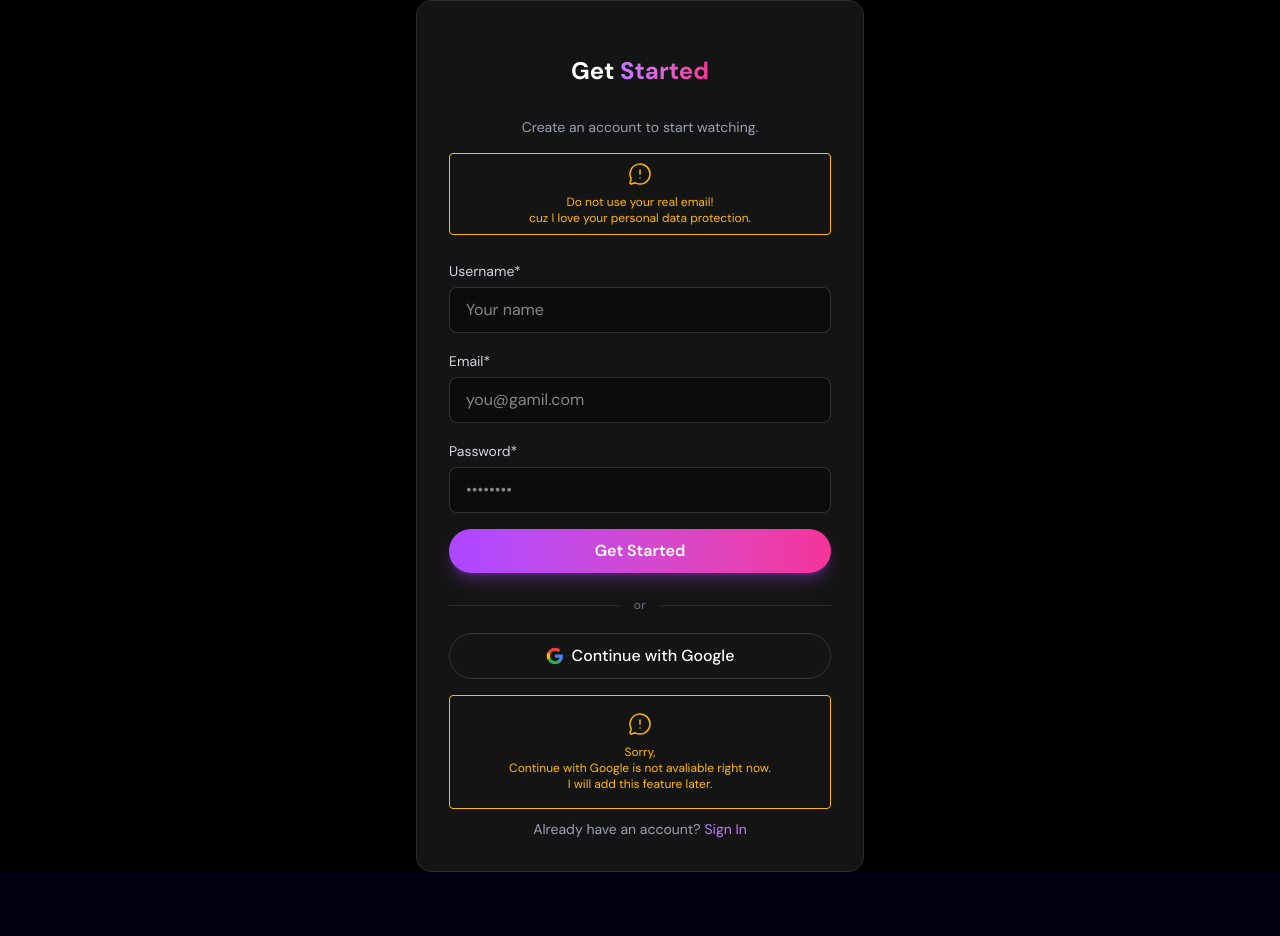
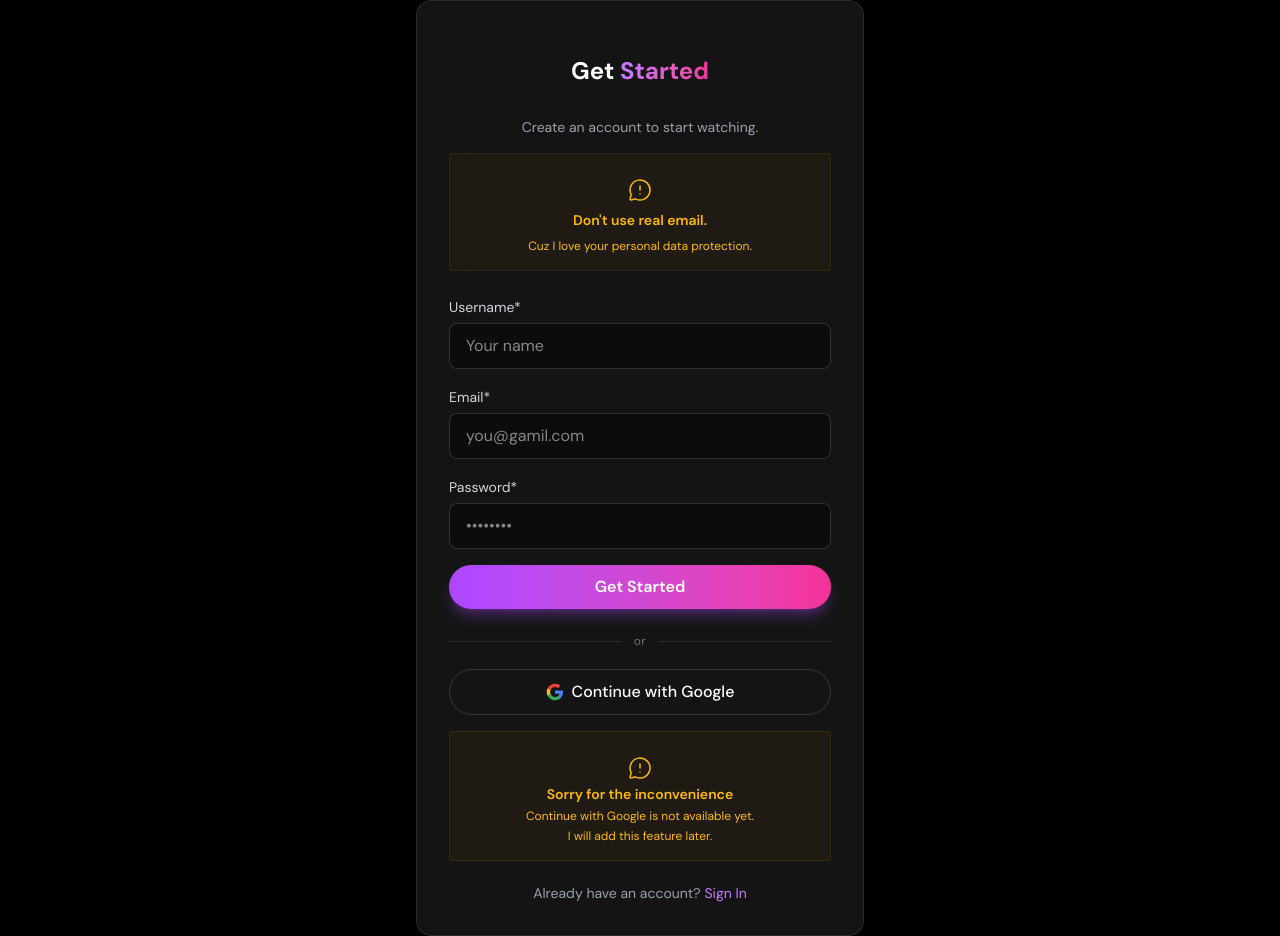
Before and after one commit to coffeeespresso343/nexora-movie-app, a React (Vite) app: page /signup in a window 1280 px wide. Both pictures are taken after a click on the button "Continue with Google". Before the commit the page ends 872 px from the top, so only its background shows below. Built offline with nearby package versions, Linux system fonts and the light colour scheme; no server answers.

Commit message:
Deployment Testing

```diff
--- a/src/components/Pagination.jsx
+++ b/src/components/Pagination.jsx
@@ -12,7 +12,19 @@ const Pagination = ({ page, totalPages, onPageChange }) => {
         disabled={page === 1}
         className="px-3 py-1 bg-gray-700 text-white rounded disabled:opacity-40 hover:bg-gray-600"
       >
-        Prev
+        <svg
+          xmlns="http://www.w3.org/2000/svg"
+          width="24"
+          height="24"
+          viewBox="0 0 24 24"
+          fill="none"
+          stroke="currentColor"
+          strokeWidth="2"
+          strokeLinecap="round"
+          strokeLinejoin="round"
+        >
+          <path d="m15 18-6-6 6-6" />
+        </svg>
       </button>
 
       {/* Numbers */}
@@ -27,7 +39,7 @@ const Pagination = ({ page, totalPages, onPageChange }) => {
             onClick={() => onPageChange(p)}
             className={`cursor-pointer px-3 py-1 rounded ${
               p === page
-                ? "bg-purple-600 text-white"
+                ? "bg-linear-to-r from-purple-500 to-pink-400 text-white"
                 : "bg-gray-800 text-gray-300 hover:bg-gray-700"
             }`}
           >
@@ -42,7 +54,19 @@ const Pagination = ({ page, totalPages, onPageChange }) => {
         disabled={page === totalPages}
         className="px-3 py-1 bg-gray-700 text-white rounded disabled:opacity-40 hover:bg-gray-600 cursor-pointer"
       >
-        Next
+        <svg
+          xmlns="http://www.w3.org/2000/svg"
+          width="24"
+          height="24"
+          viewBox="0 0 24 24"
+          fill="none"
+          stroke="currentColor"
+          strokeWidth="2"
+          strokeLinecap="round"
+          strokeLinejoin="round"
+        >
+          <path d="m9 18 6-6-6-6" />
+        </svg>
       </button>
     </div>
   );
--- a/src/pages/SignIn.jsx
+++ b/src/pages/SignIn.jsx
@@ -48,7 +48,7 @@ const SignIn = () => {
           </span>
         </h1>
         {message ? (
-          <p className="mt-2 text-sm text-center text-red-400 ">{message}</p>
+          <p className="mt-2 text-sm text-center text-amber-400 ">{message}</p>
         ) : (
           <p className="mt-2 text-sm text-center text-gray-400">
             Please sign in to continue watching.
@@ -130,10 +130,10 @@ const SignIn = () => {
         </button>
 
         <div
-          className={`transition-all duration-600 ${showGoogleNotice ? "mt-4 max-h-25 opacity-100 pointer-events-auto" : "max-h-0 opacity-0 pointer-events-none"}`}
+          className={`transition-all duration-600 ${showGoogleNotice ? "mt-4 mb-12 md:mb-8 max-h-30 opacity-100 pointer-events-auto" : "max-h-0 opacity-0 pointer-events-none"}`}
         >
-          <div className="rounded-sm border border-amber-400 pb-2">
-            <p className="mt-2 flex flex-col items-center gap-px  text-center text-xs text-amber-400 p-2">
+          <div className="rounded-sm border bg-amber-400/5 border-amber-400/10 p-2">
+            <div className="mt-2 flex flex-col items-center gap-1  text-center text-xs text-amber-400 p-2">
               <svg
                 xmlns="http://www.w3.org/2000/svg"
                 width="24"
@@ -149,9 +149,12 @@ const SignIn = () => {
                 <path d="M12 8v4" />
                 <path d="M12 16h.01" />
               </svg>
-              Sorry, Continue with Google is not avaliable right now.
-              <br />I will add this feature later.
-            </p>
+              <h2 className="text-sm font-semibold text-amber-400">
+                Sorry for the inconvenience
+              </h2>
+              <p>Continue with Google is not available yet.</p>
+              <p>I will add this feature later.</p>
+            </div>
           </div>
         </div>
 
--- a/src/pages/SignUp.jsx
+++ b/src/pages/SignUp.jsx
@@ -63,11 +63,12 @@ const SignUp = () => {
         <p className="mt-2 text-center text-sm text-gray-400">
           Create an account to start watching.
         </p>
+
         <div
-          className={`transition-all duration-600 ${showNotice ? "mt-4 max-h-25 opacity-100" : "max-h-0 opacity-0"}`}
+          className={`transition-all duration-600 ${showNotice ? "mt-4 mb-10 md:mb-2 max-h-30 opacity-100" : "max-h-0 opacity-0"}`}
         >
-          <div className="rounded-sm border border-amber-400 ">
-            <p className="mt-2 flex flex-col items-center gap-2  text-center text-xs text-amber-400 pb-2">
+          <div className="rounded-sm border bg-amber-400/5 border-amber-400/10 p-2">
+            <div className="mt-2 flex flex-col items-center gap-2 text-center text-xs text-amber-400 p-2">
               <svg
                 xmlns="http://www.w3.org/2000/svg"
                 width="24"
@@ -83,9 +84,12 @@ const SignUp = () => {
                 <path d="M12 8v4" />
                 <path d="M12 16h.01" />
               </svg>
-              Do not use your real email! <br />
-              cuz I love your personal data protection.
-            </p>
+
+              <h2 className="text-sm font-semibold text-amber-400">
+                Don't use real email.
+              </h2>
+              <p>Cuz I love your personal data protection.</p>
+            </div>
           </div>
         </div>
 
@@ -178,10 +182,10 @@ const SignUp = () => {
         </button>
 
         <div
-          className={`transition-all duration-600 ${showGoogleNotice ? "mt-4  max-h-25 opacity-100 pointer-events-auto" : "max-h-0 opacity-0 pointer-events-none"}`}
+          className={`transition-all duration-600 ${showGoogleNotice ? "mt-4 mb-10 md:mb-8 max-h-30 opacity-100 pointer-events-auto" : "max-h-0 opacity-0 pointer-events-none"}`}
         >
-          <div className="rounded-sm border border-amber-400 p-2">
-            <p className="mt-2 flex flex-col items-center gap-2  text-center text-xs text-amber-400 pb-2">
+          <div className="rounded-sm border bg-amber-400/5 border-amber-400/10 p-2">
+            <div className="mt-2 flex flex-col items-center gap-1  text-center text-xs text-amber-400 p-2">
               <svg
                 xmlns="http://www.w3.org/2000/svg"
                 width="24"
@@ -197,10 +201,12 @@ const SignUp = () => {
                 <path d="M12 8v4" />
                 <path d="M12 16h.01" />
               </svg>
-              Sorry,
-              <br /> Continue with Google is not avaliable right now.
-              <br />I will add this feature later.
-            </p>
+              <h2 className="text-sm font-semibold text-amber-400">
+                Sorry for the inconvenience
+              </h2>
+              <p>Continue with Google is not available yet.</p>
+              <p>I will add this feature later.</p>
+            </div>
           </div>
         </div>
 
```
